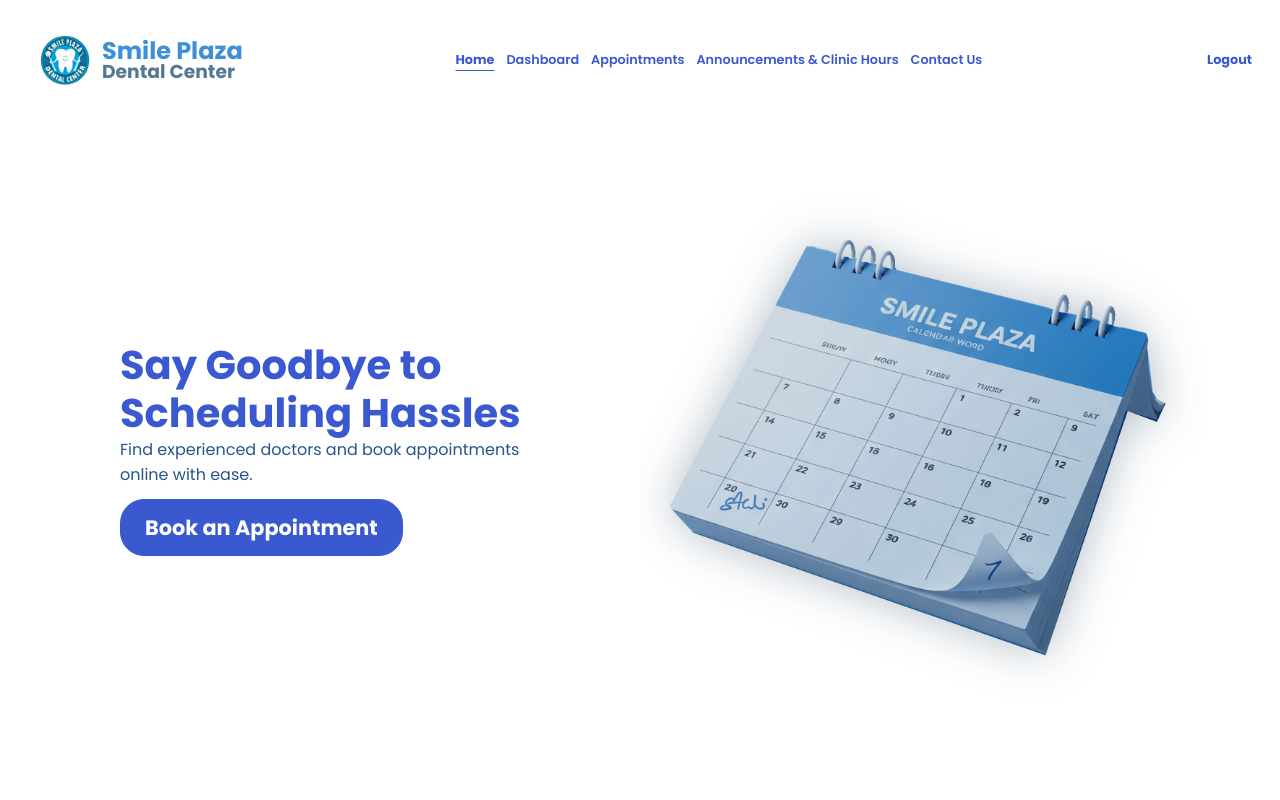
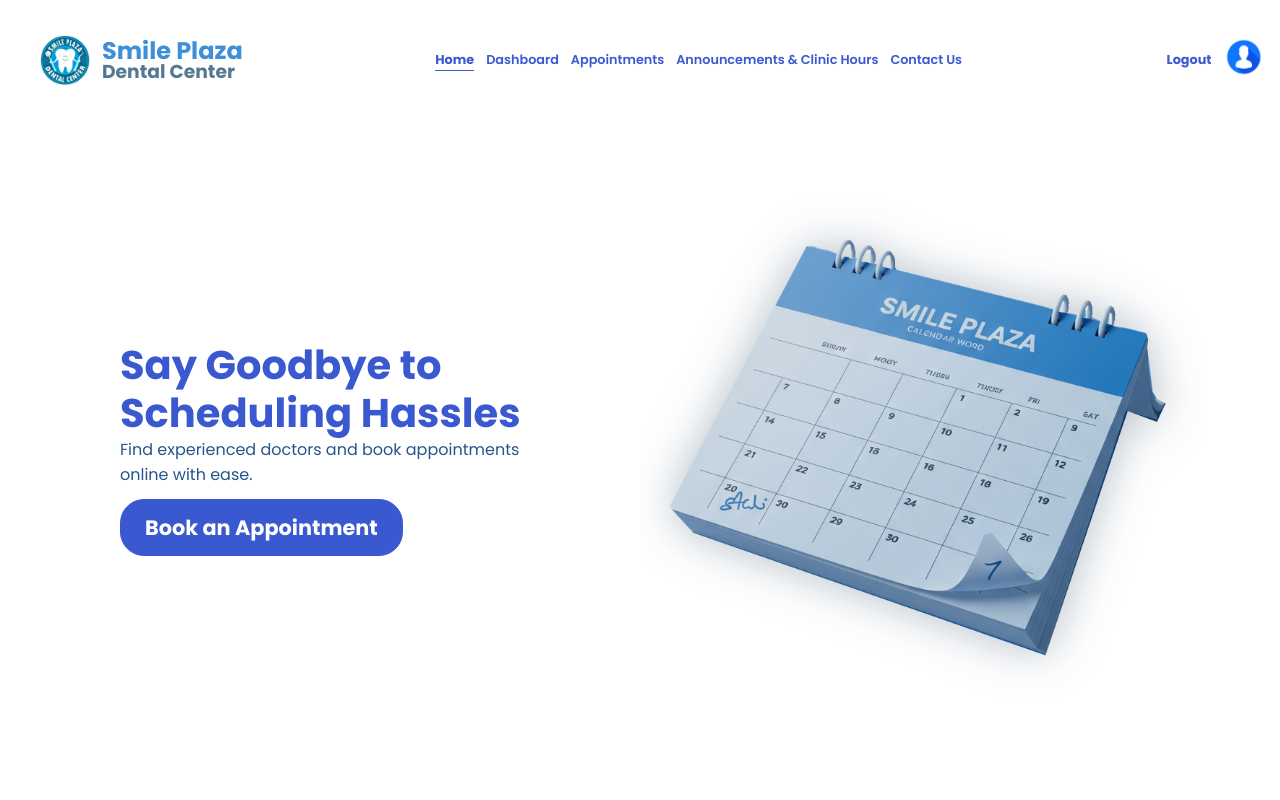
Before and after one commit to Exuille/Smile-Plaza, a React (Vite) app in the folder frontend/: page / in a window 1280 px wide. Shown: the top 800 px of the page. Built offline with nearby package versions, Linux system fonts and the light colour scheme; sample sign-in values are in the browser's storage; the HTML template or start-up script is replaced by a standard one.

Commit message:
Add profile picture

```diff
--- a/frontend/src/components/AdminNavBar.jsx
+++ b/frontend/src/components/AdminNavBar.jsx
@@ -52,6 +52,7 @@
 
       <div className={`nav-end admin ${menuOpen ? 'mobile-visible' : ''}`}>
         <a style={{cursor: "pointer"}} onClick={logout} className="login-btn">Logout</a>
+        <a href="/admin/profile"><img src="default-profile.png" className="profile-picture" alt="Profile Picture" /></a>
       </div>
     </nav>
   );
--- a/frontend/src/components/NavBar.jsx
+++ b/frontend/src/components/NavBar.jsx
@@ -59,7 +59,10 @@
       <div className={`nav-end patient ${menuOpen ? 'mobile-visible' : ''}`}>
       {
         token ?
-          <a style={{cursor: "pointer"}} onClick={logout} className="login-btn">Logout</a>
+          <div className="nav-end-signin">
+            <a style={{cursor: "pointer"}} onClick={logout} className="login-btn">Logout</a>
+            <a href="/profile"><img src="default-profile.png" className="profile-picture" alt="Profile Picture" /></a>
+          </div>
         :
           <NavLink to="/login" className="login-btn">Login</NavLink>
       }
--- a/frontend/src/static/navbar.css
+++ b/frontend/src/static/navbar.css
@@ -87,6 +87,16 @@
   cursor: pointer;
 }
 
+.nav-end-signin {
+  display: flex;
+  justify-content: center;
+  align-items: center;
+}
+
+.profile-picture {
+  height: 40px;
+}
+
 @media (max-width: 768px) {
   .hamburger {
     display: block;
```
Also changed, not shown: frontend/public/default-profile.png (added).
